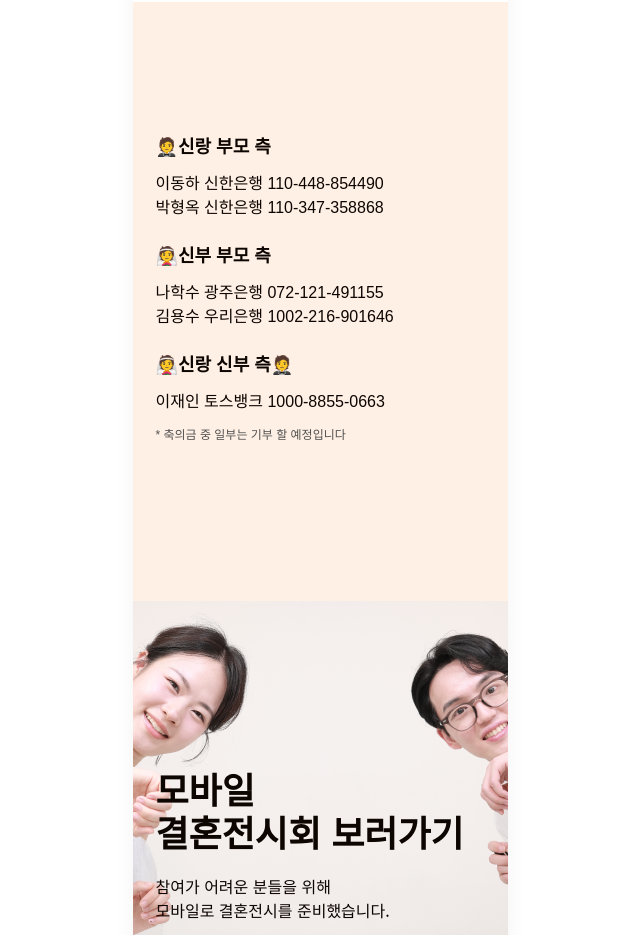
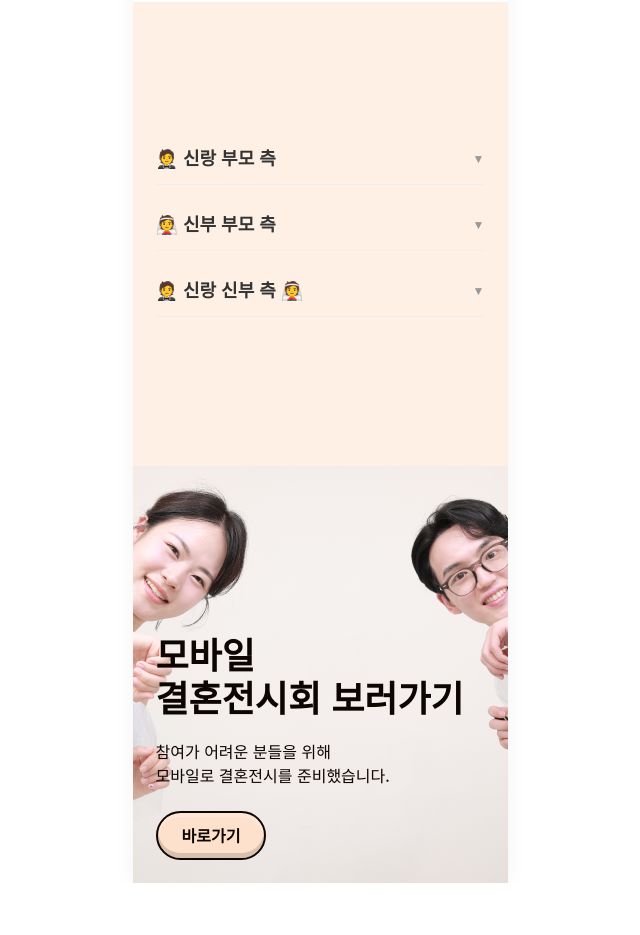
Before and after one commit to rowanna/wedding-invitation, a Vue app: page / in a window 1280 px wide. Shown: the part 5056-5991 px from the top of the page, without its empty margins (320-960 px from the left). After the commit the page ends 5939 px from the top, so only its background shows below. Built offline with nearby package versions, Linux system fonts and the light colour scheme.

Commit message:
Feat: add accordion UI

```diff
--- a/src/components/wedding/ContributionSection.vue
+++ b/src/components/wedding/ContributionSection.vue
@@ -1,63 +1,126 @@
 <template>
-    <div class="title-section">
+  <div class="title-section">
     <h2>THANKS TO</h2>
   </div>
   <section class="section light-bg">
     <div class="container">
-
-        <div class="contribution-container">
-          <h3>🤵신랑 부모 측</h3>
+      <div class="contribution-container">
+        <button class="accordion-header" @click="toggle('groom')">
+          <h3>🤵 신랑 부모 측</h3>
+          <span class="arrow" :class="{ 'is-active': activeSection === 'groom' }">▼</span>
+        </button>
+        <div v-if="activeSection === 'groom'" class="accordion-content">
           <p>
-            이동하 신한은행 110-448-854490<br />
+            이동하 신한은행 110-448-854490
+          </p>
+    <p>
             박형옥 신한은행 110-347-358868
           </p>
+
         </div>
-        <div class="contribution-container">
-          <h3>👰신부 부모 측</h3>
+      </div>
+
+      <div class="contribution-container">
+        <button class="accordion-header" @click="toggle('bride')">
+          <h3>👰 신부 부모 측</h3>
+          <span class="arrow" :class="{ 'is-active': activeSection === 'bride' }">▼</span>
+        </button>
+        <div v-if="activeSection === 'bride'" class="accordion-content">
           <p>
-            나학수 광주은행 072-121-491155<br />
+            나학수 광주은행 072-121-491155
+          </p>
+    <p>
             김용수 우리은행 1002-216-901646
           </p>
         </div>
-        <div class="contribution-container">
-          <h3>👰신랑 신부 측🤵</h3>
+      </div>
+
+      <div class="contribution-container">
+        <button class="accordion-header" @click="toggle('couple')">
+          <h3>🤵 신랑 신부 측 👰</h3>
+          <span class="arrow" :class="{ 'is-active': activeSection === 'couple' }">▼</span>
+        </button>
+        <div v-if="activeSection === 'couple'" class="accordion-content">
           <p>이재인 토스뱅크 1000-8855-0663</p>
           <span class="text-sm">* 축의금 중 일부는 기부 할 예정입니다</span>
         </div>
-
-
-
+      </div>
     </div>
   </section>
 </template>
 
 <script setup lang="ts">
-// Component logic goes here
+import { ref } from 'vue';
+
+// 현재 어떤 섹션이 열려 있는지 저장하는 변수 (null이면 모두 닫힘)
+const activeSection = ref<string | null>(null);
+
+// 클릭 시 열고 닫는 함수
+const toggle = (section: string) => {
+  if (activeSection.value === section) {
+    activeSection.value = null; // 이미 열려있으면 닫기
+  } else {
+    activeSection.value = section; // 해당 섹션 열기
+  }
+};
 </script>
 
 <style scoped>
+.contribution-container {
+  margin-bottom: 16px;
+  border-bottom: 1px solid #eee; /* 구분선 추가 */
+  font-family: var(--font-kr-serif);
+}
 
-.contribution-container {
+.accordion-header {
+  width: 100%;
   display: flex;
-  flex-direction: column;
-  gap: 12px;
-  margin-bottom: 24px;
-    font-family: var(--font-kr-serif);
+  justify-content: space-between;
+  align-items: center;
+  padding: 12px 0;
+  background: none;
+  border: none;
+  cursor: pointer;
+  text-align: left;
 }
-.contribution-container h3 {
+
+.accordion-header h3 {
+  margin: 0;
   font-size: 18px;
   line-height: 140%;
   font-weight: 700;
   letter-spacing: 1%;
+  color: #333;
 }
+
+.arrow {
+  font-size: 12px;
+  transition: transform 0.3s ease;
+  color: #999;
+}
+
+.arrow.is-active {
+  transform: rotate(180deg); /* 열릴 때 화살표 회전 */
+}
+
+.accordion-content {
+  padding: 12px 16px;
+  background-color: #f9f9f9; /* 배경색으로 구분 */
+  border-radius: 8px;
+  margin-bottom: 12px;
+}
+
 .contribution-container p {
   font-size: 16px;
-  line-height: 150%;
+  line-height: 180%;
   font-weight: 400;
+  margin: 0;
 }
-.contribution-container span {
+
+.text-sm {
+  display: block;
+  margin-top: 8px;
   font-size: 12px;
-  line-height: 150%;
   color: var(--color-secondary);
   font-weight: 300;
 }
```
